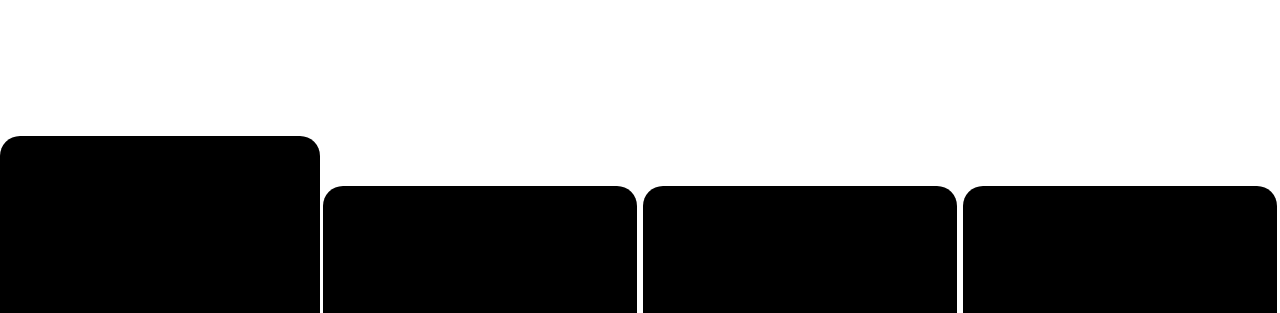
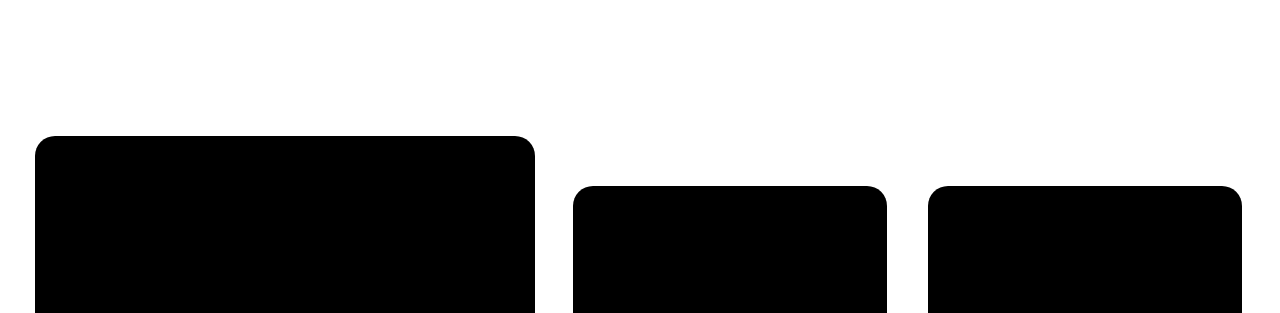
Before and after one commit to tahircoder2344/Resume, a plain HTML site: page projects.html in a window 1280 px wide. Shown: the part 192-505 px from the top of the page. Drawn offline with nearby package versions, Linux system fonts and the light colour scheme.

Commit message:
Update projects.css

```diff
--- a/projects.css
+++ b/projects.css
@@ -18,13 +18,7 @@ h1{
     flex-wrap: wrap;
 }
 .git-proj-1{
-    height: 100vh;
-    width: 25%;
-    display: flex;
-    justify-content: center;
-    align-items: center;
-    flex-wrap: wrap;
-    /* background-color: red; */
+
 }
 .git-proj-1 .prj-1{
     display: flex;
```
